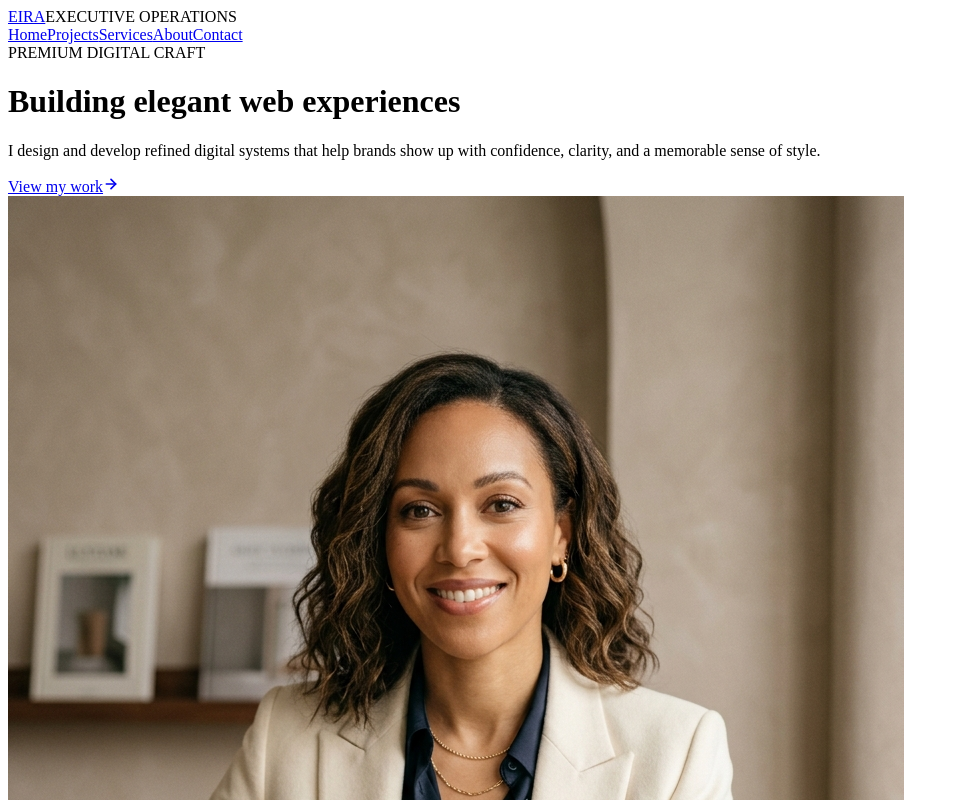
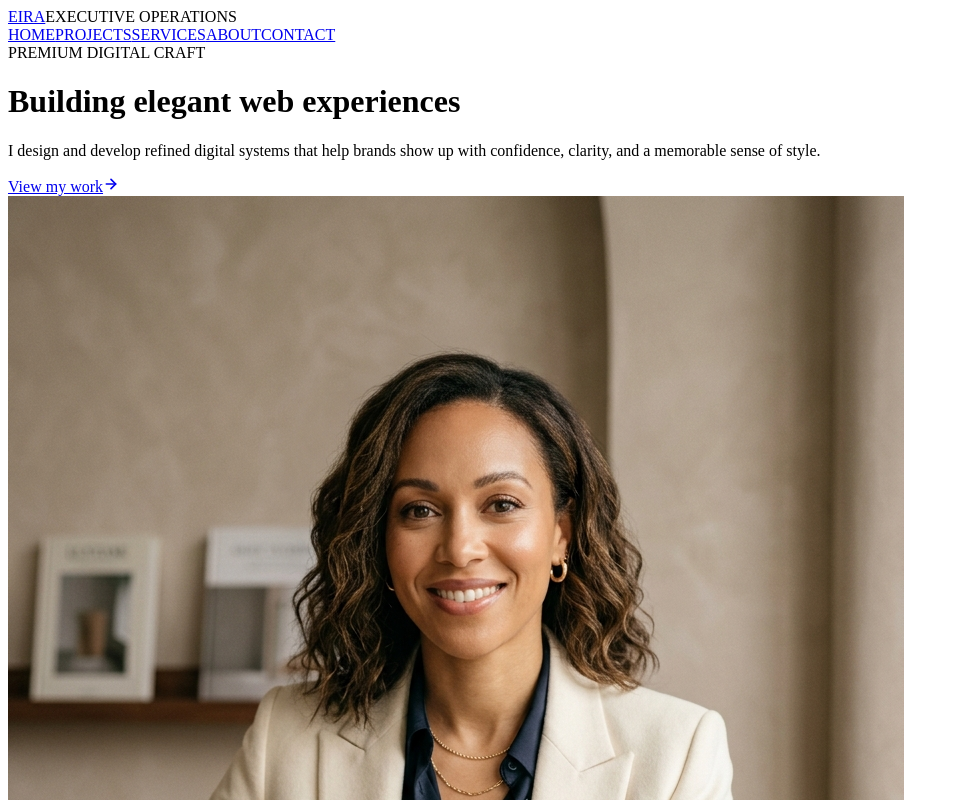
Before and after one commit to Frihk/Elsie, a React (Vite) app in the folder frontend/: page / in a window 1280 px wide. Shown: the top 800 px of the page, without its empty margins (0-959 px from the left). Built offline with nearby package versions, Linux system fonts and the light colour scheme; no server answers; the HTML template or start-up script is replaced by a standard one.

Commit message:
feat(frontend): define Eira fallback content model
- Replaced placeholder portfolio data with realistic Eira page fields
- Added default testimonials, service steps, service cards, and why-choose blocks
- Added helpers for parsing API fields and resolving fallback repeatable blocks

```diff
--- a/frontend/src/data/site.js
+++ b/frontend/src/data/site.js
@@ -1,53 +1,247 @@
+export const settings = {
+  color_bg: '#F5EDE8',
+  color_primary: '#4A0E0E',
+  color_accent: '#6B1A1A',
+  font_heading: 'Cormorant Garamond',
+  font_body: 'Cormorant Garamond',
+  nav_home: 'HOME',
+  nav_projects: 'PROJECTS',
+  nav_services: 'SERVICES',
+  nav_about: 'ABOUT',
+  nav_contact: 'CONTACT',
+};
+
 export const navLinks = [
-  { label: 'Home', href: '/' },
-  { label: 'Projects', href: '/projects' },
-  { label: 'Services', href: '/services' },
-  { label: 'About', href: '/about' },
-  { label: 'Contact', href: '/contact' },
+  { key: 'nav_home', label: settings.nav_home, href: '/' },
+  { key: 'nav_projects', label: settings.nav_projects, href: '/projects' },
+  { key: 'nav_services', label: settings.nav_services, href: '/services' },
+  { key: 'nav_about', label: settings.nav_about, href: '/about' },
+  { key: 'nav_contact', label: settings.nav_contact, href: '/contact' },
 ];
 
-export const projects = [
-  {
-    title: 'Maison Identity',
-    category: 'Brand system',
-    description: 'An editorial identity and web presence for a boutique interiors studio.',
+export const content = {
+  home: {
+    brand_name: 'EIRA',
+    brand_subtitle: 'EXECUTIVE OPERATIONS',
+    hero_tagline: 'EIRA EXECUTIVE OPERATION',
+    hero_headline: 'Reliable and Strategic Partner to HNW Founders & C-Suite/executives',
+    hero_body:
+      "We work with founders and executives managing complexity across entities, borders, and time zones - those who've outgrown traditional assistance and need someone who makes decisions, not just takes them.",
+    hero_cta_label: 'Book a Discovery Call',
+    hero_cta_link: '#contact',
+    hero_image: '/portrait.jpg',
   },
-  {
-    title: 'Editorial Platform',
-    category: 'Product design',
-    description: 'A calm publishing experience with a custom content workflow.',
+  projects: {
+    projects_headline: 'RESULTS DELIVERED TO CLIENT',
+    projects_cta_label: 'Explore Results',
+    projects_bullets: [
+      'From Executive Operations Management',
+      'Multi-Entity Calendar Coordination',
+      'Global Travel & Logistics',
+      'Executive Communication Management',
+      'Cross-Border Operations',
+      'Board & Investor Relations',
+      'Strategic Project Management',
+      'Executive Operations Consulting',
+    ],
+    projects_image: '/projects_portrait.jpg',
+    testimonials_heading: 'Testimonials from clients',
+    testimonials_subtext_1: 'Built on trust.',
+    testimonials_subtext_2: 'Measured in outcomes.',
   },
-  {
-    title: 'Studio Commerce',
-    category: 'E-commerce',
-    description: 'A refined shopping flow built around quiet product storytelling.',
+  services: {
+    services_label: 'CORE SERVICES',
+    services_headline: 'Executive Support Designed for Productivity',
+    services_body:
+      'Reliable, discreet, and proactive support that keeps executive operations clear, organized, and moving without delays.',
+    how_we_work_heading: 'How we work',
+    core_services_heading: 'Core services',
   },
-];
-
-export const services = [
-  'Brand-led websites',
-  'Product and interface design',
-  'Frontend development',
-  'Content structure',
-  'Launch refinement',
-  'Ongoing digital care',
-];
-
-export const stats = [
-  { value: '06+', label: 'Launch-ready templates' },
-  { value: '03', label: 'Core service tracks' },
-  { value: '100%', label: 'Responsive structure' },
-];
-
-export const settings = {
-  colors: {
-    primary: '#fff5ee',
-    secondary: '#5f2a2a',
-    accent: '#c1623a',
+  about: {
+    about_label: 'ABOUT',
+    about_image: '/about_portrait.jpg',
+    about_photo_caption: 'CEO AND FOUNDER OF EIRA EXECUTIVE OPERATION',
+    about_bio:
+      'Eira Executive Operations is a boutique executive operations firm founded by Elsie Njoroge for leaders who need discretion, structure, and strategic follow-through. The firm partners with founders, executives, and high-net-worth operators whose work moves across companies, borders, calendars, and confidential priorities.',
+    efficiency_heading: 'Efficiency with discretion.',
+    efficiency_body:
+      'Our work combines structure, communication, and precision so every operational detail has a clear owner, a trusted process, and a calm path forward.',
+    why_choose_heading: 'Why Choose Eira',
   },
-  fonts: {
-    available: ['Inter', 'Playfair Display', 'Georgia', 'System UI'],
-    heading: 'Playfair Display',
-    body: 'Inter',
+  contact: {
+    contact_card_heading: 'Contact',
+    contact_email: 'founder@eiraexecutiveops.com',
+    contact_location: 'San Francisco Bay Area / Remote',
+    contact_email_me_url: 'mailto:founder@eiraexecutiveops.com',
+    contact_linkedin_url: '#',
+    field_label_name: 'FULL NAME',
+    field_label_email: 'EMAIL',
+    field_label_support: 'SUPPORT NEEDED',
+    field_label_message: 'MESSAGE',
+    submit_label: 'Send Message',
+    footer_text: '© 2026 Eira Executive Operations',
+    support_options: [
+      'Executive Operations',
+      'Calendar Management',
+      'Travel & Logistics',
+      'Communication Management',
+      'Cross-Border Operations',
+      'Board & Investor Relations',
+      'Other',
+    ],
   },
 };
+
+export const blocks = {
+  projects: {
+    testimonial: [
+      {
+        title: 'Testimonial 1 - Tech Founder & CEO',
+        quote:
+          'Before Eira, I was carrying too many operational decisions myself. The shift was immediate: cleaner priorities, faster communication, and a partner who could anticipate the next decision before it landed on my desk.',
+        attribution: '- Co-Founder & CEO, Technology Company, San Francisco, CA',
+      },
+      {
+        title: 'Testimonial 2 - Finance & Investment Executive',
+        quote:
+          'I manage portfolios, board conversations, and constant travel. Eira brought a level of structure and discretion that made my weeks feel controlled again without adding more meetings.',
+        attribution: '- Managing Director, Private Equity Firm, New York, NY',
+      },
+      {
+        title: 'Testimonial 3 - HNW Entrepreneur & Investor',
+        quote:
+          "I've worked with executive assistants before, but this is different. Eira understands the commercial context behind the task and protects my time like a strategic asset.",
+        attribution: '- Serial Entrepreneur & Angel Investor, Miami, FL',
+      },
+    ],
+  },
+  services: {
+    step: [
+      {
+        title: 'Audit the operating rhythm',
+        description:
+          'We begin by understanding calendars, communication flows, travel patterns, decision bottlenecks, and the standards required around confidentiality.',
+      },
+      {
+        title: 'Build the executive system',
+        description:
+          'We create practical structures for priorities, inboxes, scheduling, follow-up, documents, and recurring operational decisions.',
+      },
+      {
+        title: 'Run the details proactively',
+        description:
+          'We manage the moving parts, flag risks early, and keep people aligned across teams, entities, vendors, and time zones.',
+      },
+      {
+        title: 'Refine for scale',
+        description:
+          'We continuously tighten workflows so support remains calm, discreet, and effective as complexity grows.',
+      },
+    ],
+    service: [
+      {
+        number: '01',
+        name: 'Executive Operations Management',
+        description:
+          'A trusted operating partner for priorities, follow-through, decision preparation, and daily executive rhythm.',
+      },
+      {
+        number: '02',
+        name: 'Multi-Entity Calendar Coordination',
+        description:
+          'Sophisticated scheduling across companies, households, advisors, boards, investors, and global time zones.',
+      },
+      {
+        number: '03',
+        name: 'Global Travel & Logistics',
+        description:
+          'High-touch itinerary planning, vendor coordination, contingencies, and private movement details.',
+      },
+      {
+        number: '04',
+        name: 'Executive Communication Management',
+        description:
+          'Inbox triage, response drafting, stakeholder follow-up, briefing notes, and communication hygiene.',
+      },
+      {
+        number: '05',
+        name: 'Cross-Border Operations',
+        description:
+          'Operational coordination across jurisdictions, advisors, entities, documents, and location-specific requirements.',
+      },
+      {
+        number: '06',
+        name: 'Board & Investor Relations',
+        description:
+          'Preparation and coordination for board meetings, investor updates, stakeholder materials, and sensitive follow-up.',
+      },
+      {
+        number: '07',
+        name: 'Strategic Project Management',
+        description:
+          'Driving special projects from idea to completion with clear owners, timelines, updates, and decisions.',
+      },
+      {
+        number: '08',
+        name: 'Executive Operations Consulting',
+        description:
+          'Advisory support to design executive workflows, hiring profiles, systems, and operating standards.',
+      },
+    ],
+  },
+  about: {
+    why_choose: [
+      {
+        title: 'Strategic judgment',
+        description:
+          'Eira understands the reason behind the request, not just the task itself, so support is decisive and context-aware.',
+      },
+      {
+        title: 'Discretion by design',
+        description:
+          'Every workflow is built around privacy, trust, and careful handling of sensitive personal and business information.',
+      },
+      {
+        title: 'Calm execution',
+        description:
+          'Complexity is translated into ordered next steps, clear communication, and reliable completion without unnecessary noise.',
+      },
+      {
+        title: 'Global operating fluency',
+        description:
+          'Support adapts to shifting locations, teams, time zones, entities, and high-stakes executive priorities.',
+      },
+    ],
+  },
+};
+
+export const blockTypesByPage = {
+  home: [],
+  projects: ['testimonial'],
+  services: ['step', 'service'],
+  about: ['why_choose'],
+  contact: [],
+};
+
+export function parseField(value, fallback) {
+  if (Array.isArray(fallback)) {
+    if (Array.isArray(value)) return value;
+    try {
+      const parsed = JSON.parse(value);
+      return Array.isArray(parsed) ? parsed : fallback;
+    } catch {
+      return fallback;
+    }
+  }
+  return value ?? fallback;
+}
+
+export function fallbackBlocks(page, type) {
+  return (blocks[page]?.[type] || []).map((data, index) => ({
+    id: `fallback-${page}-${type}-${index}`,
+    page,
+    block_type: type,
+    order_index: index,
+    data,
+  }));
+}
```
